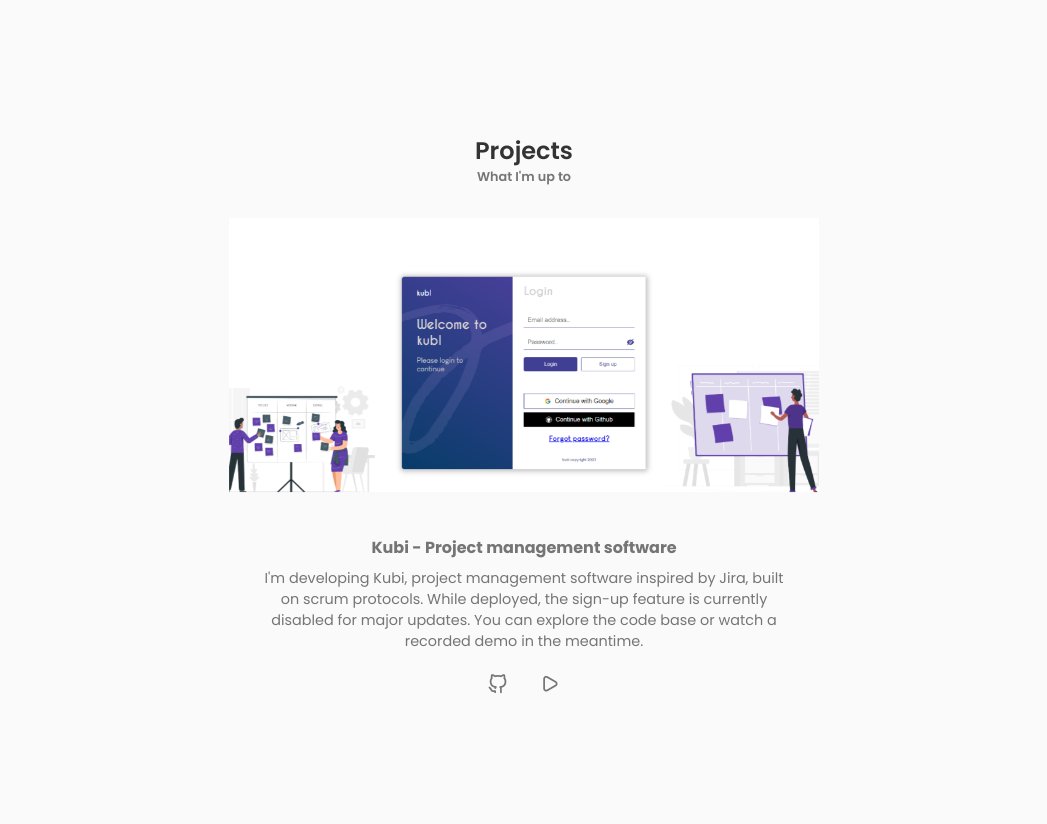
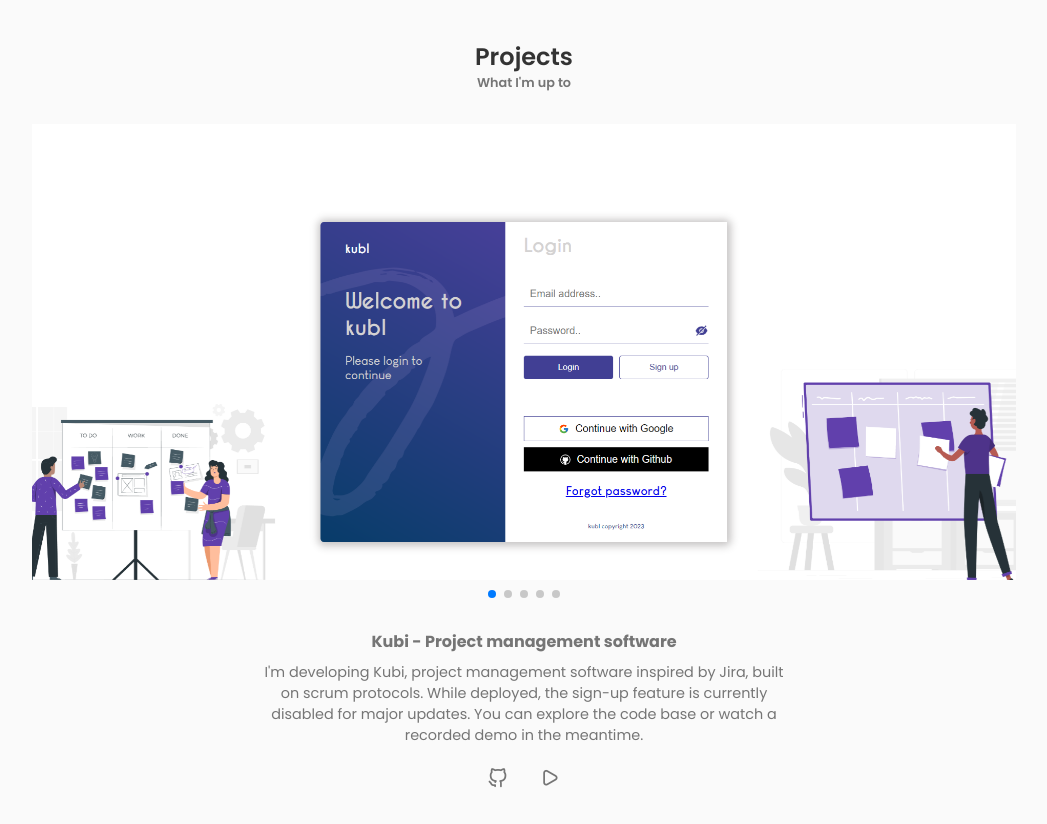
Before and after one commit to Ekpenga9000/portfolio-website, a React (Vite) app: page / in a window 1280 px wide. Shown: the part 3020-3844 px from the top of the page, without its empty margins (116-1163 px from the left). Built offline with nearby package versions, Linux system fonts and the light colour scheme.

Commit message:
Add clickable dots to slider

```diff
--- a/src/components/project/Projects.scss
+++ b/src/components/project/Projects.scss
@@ -24,7 +24,7 @@
         width: 90%;
         margin-bottom: 1rem;
         @include desktop{
-            width: 60%;
+            width: 100%;
         }
     }
     &__h4{
--- a/src/components/swiper/Swiper.jsx
+++ b/src/components/swiper/Swiper.jsx
@@ -1,4 +1,7 @@
 import { Swiper, SwiperSlide } from 'swiper/react';
+import { Pagination } from 'swiper/modules';
+import 'swiper/css';
+import 'swiper/css/pagination';
 import "./Swiper.scss";
 import img1 from "../../assets/images/kubi-screenshot.png";
 import img2 from "../../assets/images/kubi-screenshot1.png";
@@ -12,11 +15,12 @@
 export default () => {
     return (
         <Swiper
-            loop={ true }
             spaceBetween={50}
             slidesPerView={1}
-            onSlideChange={() => console.log('slide change')}
-            onSwiper={(swiper) => console.log(swiper)}
+            grabCursor={true}
+            pagination={{clickable:true}}
+            modules={[Pagination]}
+            className='mySwiper'
         >
             <SwiperSlide><img src={ img1 } alt="" className='swiper__img'/></SwiperSlide>
             <SwiperSlide><img src={ img2 } alt="" className='swiper__img'/></SwiperSlide>
--- a/src/components/swiper/Swiper.scss
+++ b/src/components/swiper/Swiper.scss
@@ -3,5 +3,6 @@
         height: 100%;
         width: 100%;
         object-fit: cover;
+        display: block;
     }
 }
```
